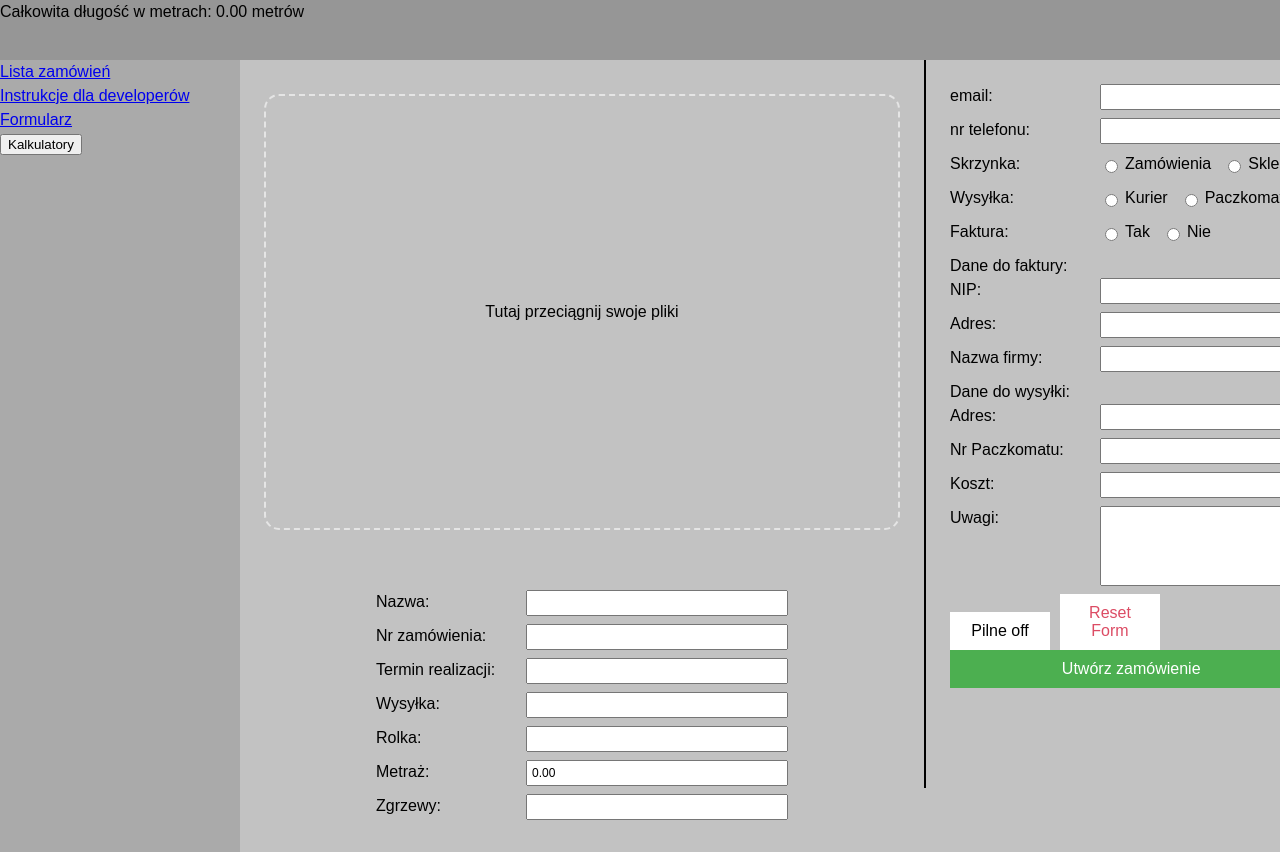
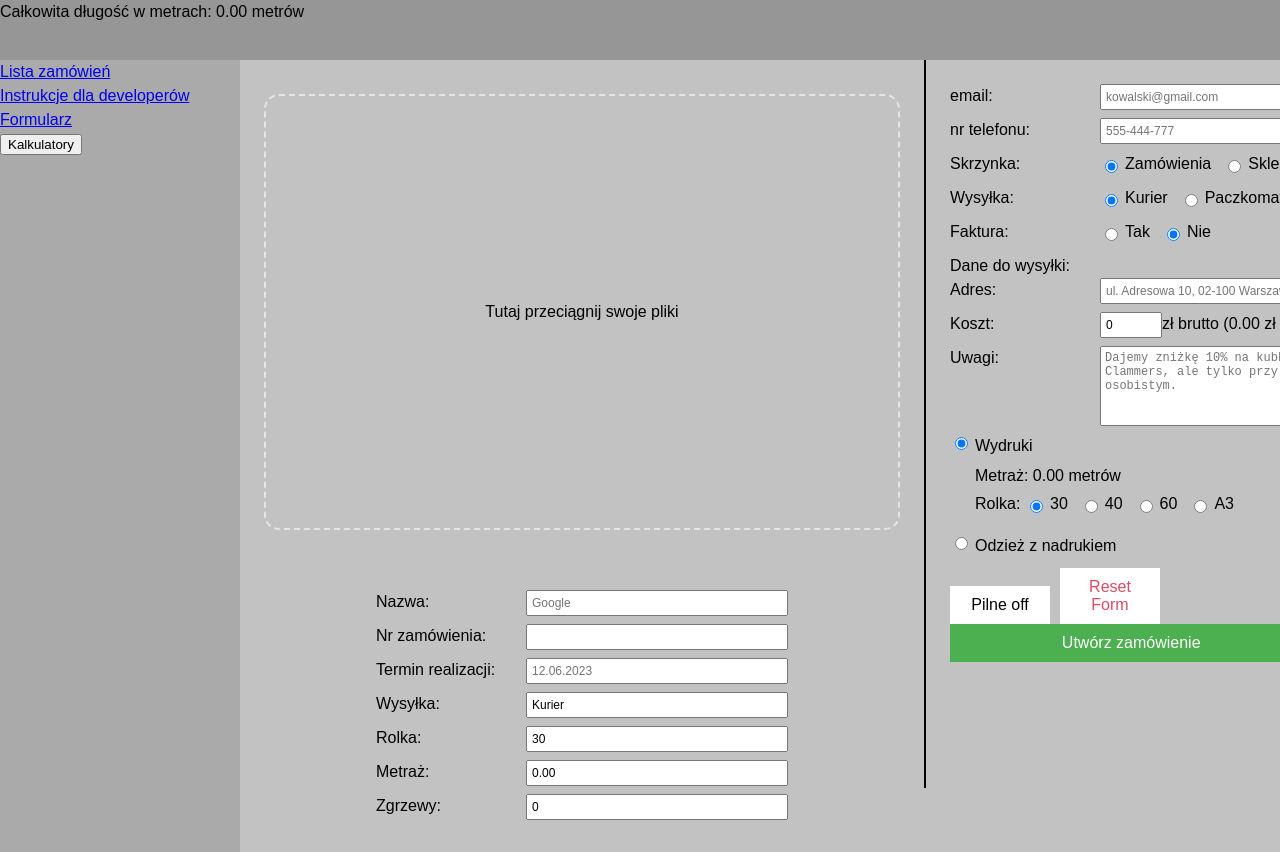
Before and after one commit to marlenawojtczak/ERP-system, a React (Vite) app in the folder frontend/: page /form in a window 1280 px wide. Shown: the top 852 px of the page. Built offline with nearby package versions, Linux system fonts and the light colour scheme.

Commit message:
added more functionalities to form

```diff
--- a/frontend/package.json
+++ b/frontend/package.json
@@ -12,10 +12,12 @@
   "dependencies": {
     "@redux-devtools/extension": "^3.2.5",
     "@reduxjs/toolkit": "^1.9.5",
+    "@swc/core": "^1.3.101",
     "axios": "^1.4.0",
     "date-fns": "^2.30.0",
     "jwt-decode": "^3.1.2",
     "nanoid": "^4.0.2",
+    "notiflix": "^3.2.6",
     "react": "^18.2.0",
     "react-bootstrap": "^2.9.1",
     "react-dom": "^18.2.0",
@@ -27,6 +29,7 @@
     "redux": "^4.2.1",
     "redux-persist": "^6.0.0",
     "redux-thunk": "^2.4.2",
+    "rollup": "^4.9.1",
     "styled-components": "^5.3.11"
   },
   "devDependencies": {
@@ -41,6 +44,6 @@
     "eslint-plugin-react-hooks": "^4.6.0",
     "eslint-plugin-react-refresh": "^0.4.4",
     "typescript": "^5.2.2",
-    "vite": "^5.0.0"
+    "vite": "^5.0.10"
   }
 }
--- a/frontend/src/features/form/FormComponent.styled.tsx
+++ b/frontend/src/features/form/FormComponent.styled.tsx
@@ -53,9 +53,19 @@ export const Label = styled.label`
   margin-bottom: 2px;
   width: 150px;
 `;
+export const LabelNested = styled.label`
+  display: block;
+  margin-bottom: 2px;
+  width: 50px;
+`;
 
 export const Input = styled.input`
   width: 250px;
+  padding: 4px;
+  font-size: 12px;
+`;
+export const InputSmall = styled.input`
+  width: 50px;
   padding: 4px;
   font-size: 12px;
 `;
@@ -73,6 +83,25 @@ export const RadioGroup = styled.div`
   gap: 4px;
   margin-right: 12px;
 `;
+export const RadioGroupNested = styled.div`
+  display: flex;
+  flex-direction: column;
+  align-items: center;
+  gap: 4px;
+  margin-right: 12px;
+`;
+export const RadioGroupColumn = styled.div`
+  display: flex;
+  flex-direction: row;
+  align-items: start;
+  gap: 4px;
+  margin-right: 12px;
+
+  & > * {
+    align-items: start;
+  }
+`;
+
 export const RadioInput = styled.input`
   padding: 4px;
   font-size: 12px;
--- a/frontend/src/features/form/FormComponent.tsx
+++ b/frontend/src/features/form/FormComponent.tsx
@@ -1,4 +1,5 @@
 import React, { useEffect, useState } from "react";
+import Notiflix from "notiflix";
 import { DropBox } from "./components/DropBox";
 import {
   MainForm,
@@ -6,9 +7,13 @@ import {
   NoPrintableForm,
   FormGroup,
   Label,
+  LabelNested,
   Input,
+  InputSmall,
   TextArea,
   RadioGroup,
+  RadioGroupNested,
+  RadioGroupColumn,
   RadioInput,
   RadioLabel,
   PriorityButton,
@@ -23,18 +28,20 @@ interface FormData {
   shipment: string;
   roll: string;
   length: number;
-  welds: string;
+  welds: number;
   email: string;
   phone: string;
   mailbox: string;
   invoice: string;
+  nameInvoice: string;
   nip: string;
   address: string;
   shipmentAddress: string;
   paczkomat: string;
-  cost: string;
+  cost: number;
   comments: string;
   priority: boolean;
+  hereOrTogo: string;
 }
 
 export const FormComponent: React.FC = () => {
@@ -46,21 +53,23 @@ export const FormComponent: React.FC = () => {
     name: "",
     order: "",
     deadline: "",
-    shipment: "",
-    roll: "",
+    shipment: "Kurier",
+    roll: "30",
     length: localTotalLength,
-    welds: "",
+    welds: 0,
     email: "",
     phone: "",
-    mailbox: "",
-    invoice: "",
+    mailbox: "mailbox_option1",
+    invoice: "Nie",
+    nameInvoice: "",
     nip: "",
     address: "",
     shipmentAddress: "",
     paczkomat: "",
-    cost: "",
+    cost: 0,
     comments: "",
     priority: false,
+    hereOrTogo: "togo",
   };
 
   const [formData, setFormData] = useState<FormData>(InitialState);
@@ -76,10 +85,32 @@ export const FormComponent: React.FC = () => {
     e: React.ChangeEvent<HTMLInputElement | HTMLTextAreaElement>
   ) => {
     const { name, value } = e.target;
+
+    const cleanedValue = cleanInputValue(name, value);
+
     setFormData((prevData) => ({
       ...prevData,
-      [name]: value,
+      [name]: cleanedValue,
     }));
+  };
+
+  const cleanInputValue = (name: string, value: string | number): string => {
+    const checkIfPositiveNumber = (value: any) => {
+      const numericValue =
+        typeof value === "number" ? value : parseInt(value, 10);
+      if (!/^\d+$/.test(String(numericValue)) || numericValue < 0) {
+        return "0";
+      }
+      return numericValue;
+    };
+
+    if (name === "cost") {
+      return String(checkIfPositiveNumber(value)).replace(",", ".");
+    } else if (name === "welds") {
+      return String(checkIfPositiveNumber(value));
+    }
+
+    return String(value);
   };
 
   const handleTogglePriority = () => {
@@ -90,14 +121,16 @@ export const FormComponent: React.FC = () => {
     setIsActive((prevIsActive) => !prevIsActive);
   };
 
-  const handlePrint = () => {
-    window.print();
-  };
-
   const handleSubmit = (e: React.FormEvent) => {
     e.preventDefault();
     console.log("Form submitted:", formData);
-    handlePrint();
+
+    Notiflix.Notify.success("Zamówienie zostało zapisane", {
+      timeout: 1000,
+    });
+    setTimeout(() => {
+      window.print();
+    }, 1000);
   };
 
   const handleReset = () => {
@@ -113,6 +146,13 @@ export const FormComponent: React.FC = () => {
       maximumFractionDigits: 2,
     });
     return nbInMeters;
+  };
+
+  const amountFormatter = (amount: number) => {
+    return Number(amount).toLocaleString(undefined, {
+      minimumFractionDigits: 2,
+      maximumFractionDigits: 2,
+    });
   };
 
   return (
@@ -133,6 +173,7 @@ export const FormComponent: React.FC = () => {
               name="name"
               value={formData.name}
               onChange={handleInputChange}
+              placeholder="Google"
             />
           </FormGroup>
           <FormGroup>
@@ -153,6 +194,7 @@ export const FormComponent: React.FC = () => {
               name="deadline"
               value={formData.deadline}
               onChange={handleInputChange}
+              placeholder="12.06.2023"
             />
           </FormGroup>
           <FormGroup>
@@ -205,6 +247,7 @@ export const FormComponent: React.FC = () => {
               name="email"
               value={formData.email}
               onChange={handleInputChange}
+              placeholder="kowalski@gmail.com"
             />
           </FormGroup>
           <FormGroup>
@@ -215,6 +258,7 @@ export const FormComponent: React.FC = () => {
               name="phone"
               value={formData.phone}
               onChange={handleInputChange}
+              placeholder="555-444-777"
             />
           </FormGroup>
           <FormGroup>
@@ -314,6 +358,8 @@ export const FormComponent: React.FC = () => {
               <RadioLabel htmlFor="invoice_option2">Nie</RadioLabel>
             </RadioGroup>
           </FormGroup>
+          {formData.invoice === "Tak" && (
+            <>
               <p>Dane do faktury:</p>
               <FormGroup>
                 <Label htmlFor="nip">NIP:</Label>
@@ -323,6 +369,7 @@ export const FormComponent: React.FC = () => {
                   name="nip"
                   value={formData.nip}
                   onChange={handleInputChange}
+                  placeholder="022-41-11-111"
                 />
               </FormGroup>
               <FormGroup>
@@ -333,19 +380,26 @@ export const FormComponent: React.FC = () => {
                   name="address"
                   value={formData.address}
                   onChange={handleInputChange}
+                  placeholder="ul. Adresowa 10, 02-100 Warszawa"
                 />
               </FormGroup>
               <FormGroup>
-            <Label htmlFor="name">Nazwa firmy:</Label>
+                <Label htmlFor="nameInvoice">Nazwa firmy:</Label>
                 <Input
                   type="text"
-              id="name"
-              name="name"
-              value={formData.name}
+                  id="nameInvoice"
+                  name="nameInvoice"
+                  value={formData.nameInvoice}
                   onChange={handleInputChange}
+                  placeholder="Google sp. z o.o."
                 />
               </FormGroup>
-          <p>Dane do wysyłki:</p>
+            </>
+          )}
+          {(formData.shipment === "Kurier" ||
+            formData.shipment === "Paczkomat") && <p>Dane do wysyłki:</p>}
+
+          {formData.shipment === "Kurier" && (
             <FormGroup>
               <Label htmlFor="shipmentAddress">Adres:</Label>
               <Input
@@ -354,9 +408,11 @@ export const FormComponent: React.FC = () => {
                 name="shipmentAddress"
                 value={formData.shipmentAddress}
                 onChange={handleInputChange}
+                placeholder="ul. Adresowa 10, 02-100 Warszawa"
               />
             </FormGroup>
-
+          )}
+          {formData.shipment === "Paczkomat" && (
             <FormGroup>
               <Label htmlFor="paczkomat">Nr Paczkomatu:</Label>
               <Input
@@ -365,17 +421,20 @@ export const FormComponent: React.FC = () => {
                 name="paczkomat"
                 value={formData.paczkomat}
                 onChange={handleInputChange}
+                placeholder="WAW17A"
               />
             </FormGroup>
+          )}
           <FormGroup>
             <Label htmlFor="cost">Koszt:</Label>
-            <Input
+            <InputSmall
               type="text"
               id="cost"
               name="cost"
-              value={formData.cost}
+              value={`${formData.cost}`.replace(".", ",")}
               onChange={handleInputChange}
             />
+            zł brutto ({amountFormatter(formData.cost / 1.23)} zł netto)
           </FormGroup>
           <FormGroup>
             <Label htmlFor="comments">Uwagi:</Label>
@@ -386,9 +445,95 @@ export const FormComponent: React.FC = () => {
               value={formData.comments}
               onChange={handleInputChange}
               rows={5}
-            >
-              Komentarz
-            </TextArea>
+              placeholder="Dajemy zniżkę 10% na kubki Clammers, ale tylko przy odbiorze osobistym."
+            ></TextArea>
+          </FormGroup>
+          <FormGroup>
+            {/* <Label htmlFor="hereOrTogo"></Label> */}
+            <RadioGroupColumn>
+              <RadioInput
+                type="radio"
+                id="togo"
+                name="hereOrTogo"
+                value="togo"
+                checked={formData.hereOrTogo === "togo"}
+                onChange={handleInputChange}
+              />
+
+              <RadioGroupNested>
+                <RadioLabel htmlFor="togo">Wydruki</RadioLabel>
+                {formData.hereOrTogo === "togo" && (
+                  <>
+                    <p>Metraż: {formatPxToMb(formData.length)} metrów</p>
+                    <FormGroup>
+                      <LabelNested htmlFor="roll">Rolka:</LabelNested>
+                      <RadioGroup>
+                        <RadioInput
+                          type="radio"
+                          id="30"
+                          name="roll"
+                          value="30"
+                          checked={formData.roll === "30"}
+                          onChange={handleInputChange}
+                        />
+                        <RadioLabel htmlFor="30">30</RadioLabel>
+                      </RadioGroup>
+                      <RadioGroup>
+                        <RadioInput
+                          type="radio"
+                          id="40"
+                          name="roll"
+                          value="40"
+                          checked={formData.roll === "40"}
+                          onChange={handleInputChange}
+                        />
+                        <RadioLabel htmlFor="40">40</RadioLabel>
+                      </RadioGroup>
+                      <RadioGroup>
+                        <RadioInput
+                          type="radio"
+                          id="60"
+                          name="roll"
+                          value="60"
+                          checked={formData.roll === "60"}
+                          onChange={handleInputChange}
+                        />
+                        <RadioLabel htmlFor="60">60</RadioLabel>
+                      </RadioGroup>
+                      <RadioGroup>
+                        <RadioInput
+                          type="radio"
+                          id="A3"
+                          name="roll"
+                          value="A3"
+                          checked={formData.roll === "A3"}
+                          onChange={handleInputChange}
+                        />
+                        <RadioLabel htmlFor="A3">A3</RadioLabel>
+                      </RadioGroup>
+                    </FormGroup>
+                  </>
+                )}
+              </RadioGroupNested>
+            </RadioGroupColumn>
+          </FormGroup>
+          <FormGroup>
+            <RadioGroupColumn>
+              <RadioInput
+                type="radio"
+                id="here"
+                name="hereOrTogo"
+                value="here"
+                checked={formData.hereOrTogo === "here"}
+                onChange={handleInputChange}
+              />
+              <RadioGroupNested>
+                <RadioLabel htmlFor="here">Odzież z nadrukiem</RadioLabel>
+                {formData.hereOrTogo === "here" && (
+                  <p>Zgrzewy: {formData.welds}</p>
+                )}
+              </RadioGroupNested>
+            </RadioGroupColumn>
           </FormGroup>
 
           <PriorityButton
```
Also changed, not shown: 1 other file (tests, documents, lock files or other folders). Lines whose indentation alone changed are shown as unchanged.
